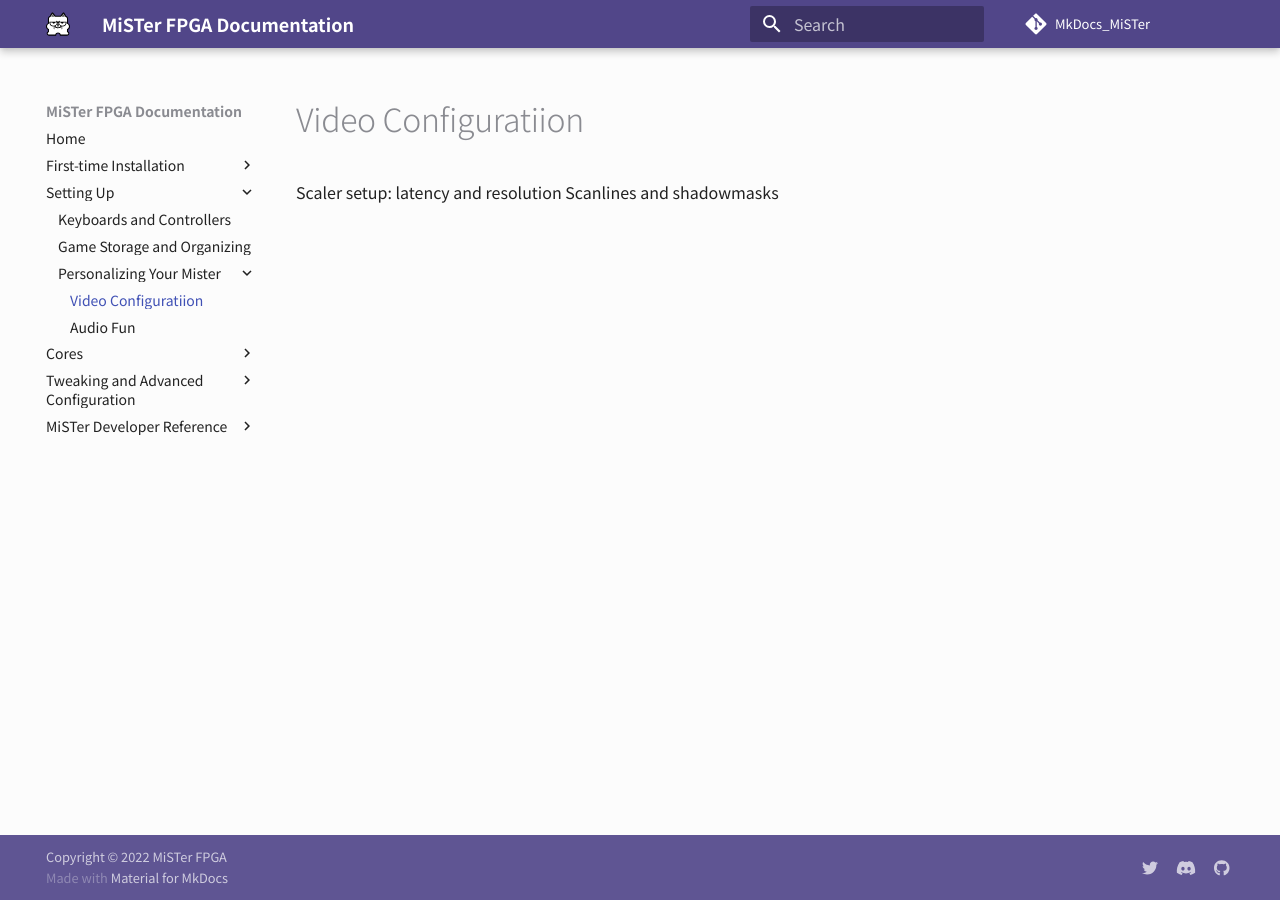
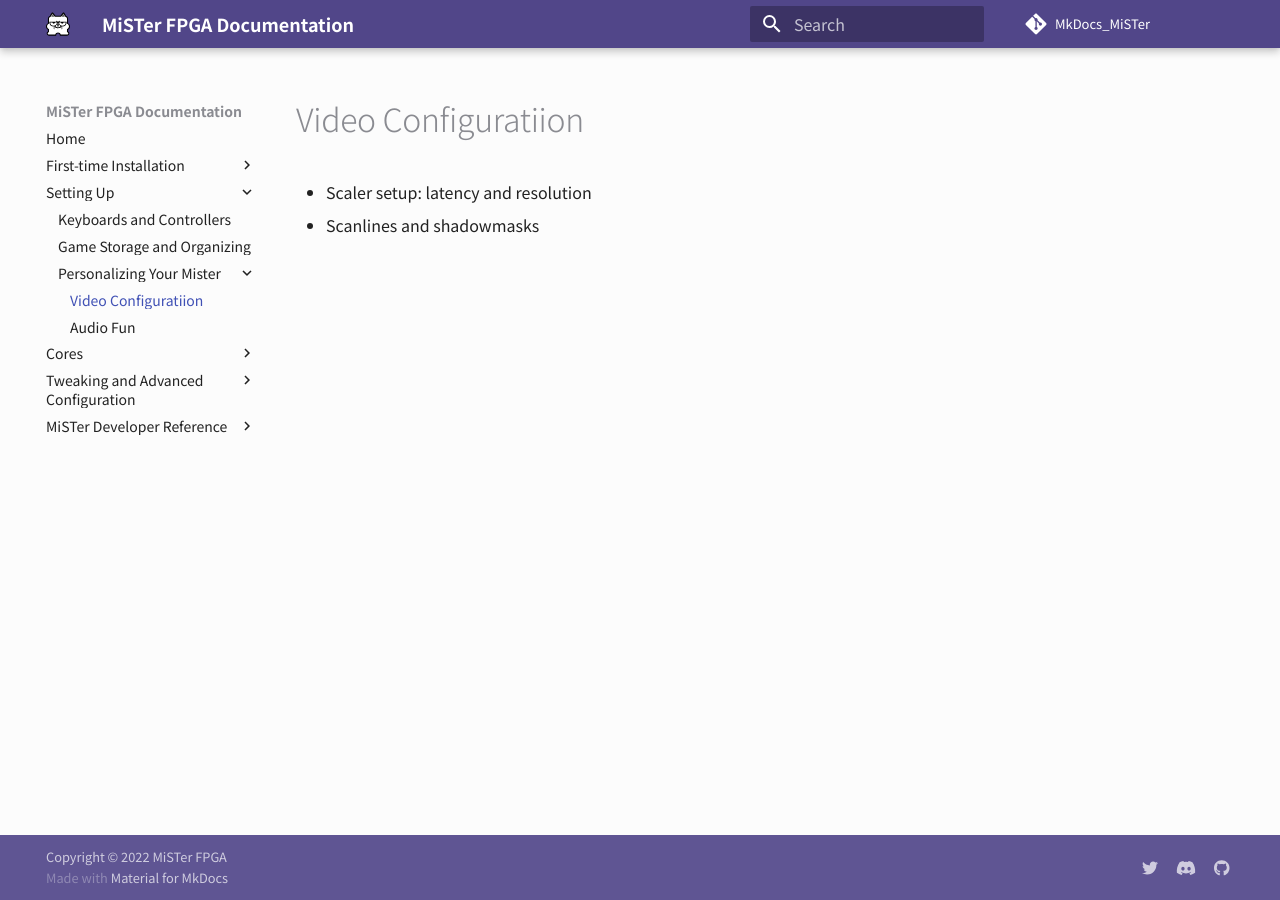
Before and after one commit to tofukazoo/MkDocs_MiSTer, an MkDocs documentation site: the page built from docs/basics/video.md, in a window 1280 px wide. Built offline with MkDocs 1.6.1 and Material for MkDocs 9.7.7, drawn with Linux system fonts in a browser that asks for light colours; comment, search, counter and statistics services are not loaded.

```diff
--- a/docs/basics/video.md
+++ b/docs/basics/video.md
@@ -1,2 +1,2 @@
-Scaler setup: latency and resolution
-Scanlines and shadowmasks
+* Scaler setup: latency and resolution
+* Scanlines and shadowmasks
```
